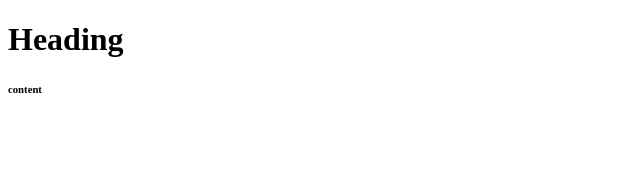
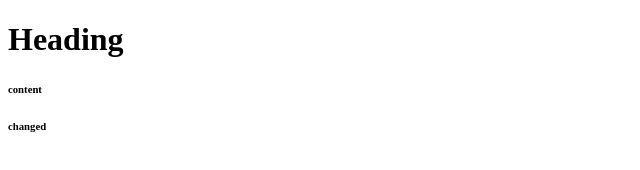
Before and after one commit to RajaDanish51/practicefor, a plain HTML site: page index.html in a window 1280 px wide. Shown: the full height of the page, 0-640 px from the left. Drawn offline with Linux system fonts and the light colour scheme.

Commit message:
second commit

```diff
--- a/index.html
+++ b/index.html
@@ -8,5 +8,6 @@
 <body>
     <h1>Heading</h1>
     <h6>content</h6>
+    <h6>changed</h6>
 </body>
 </html>
```
